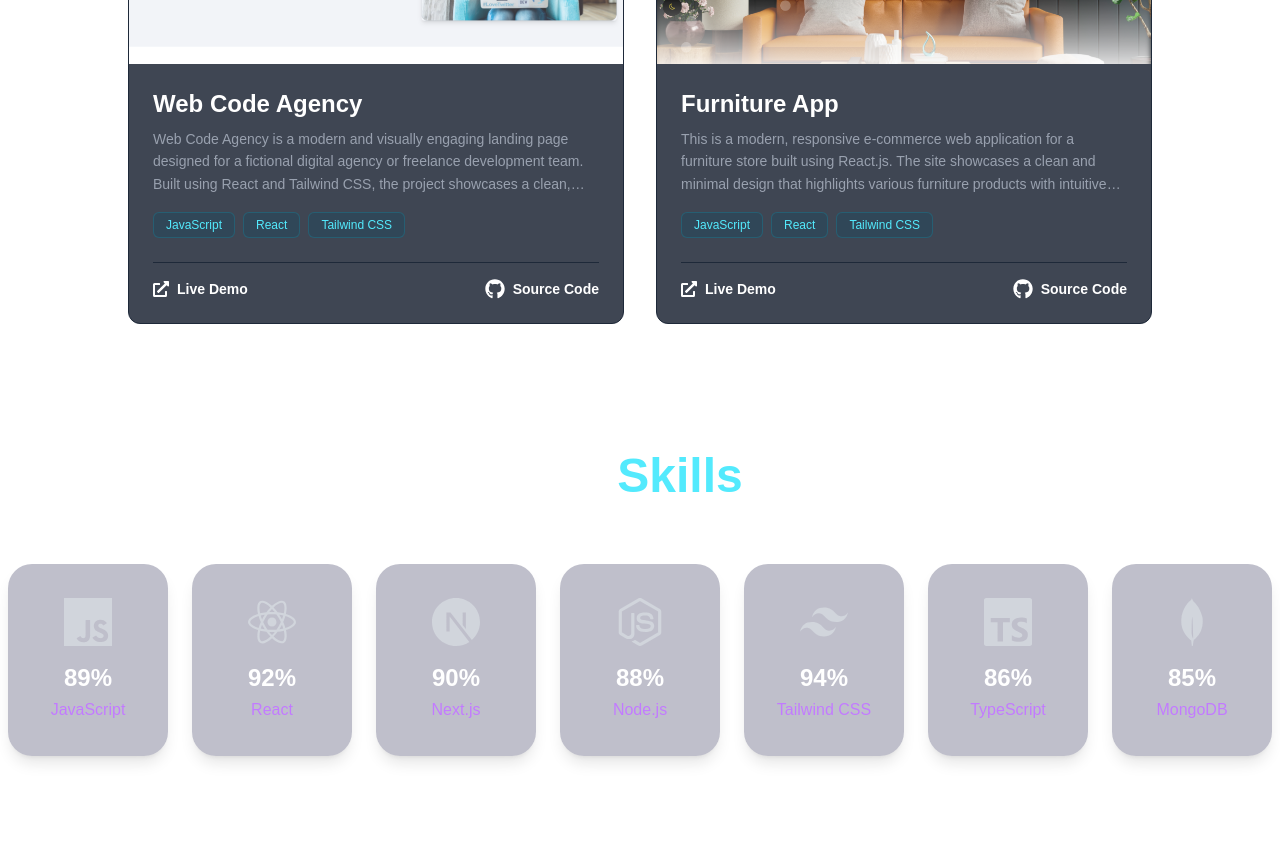
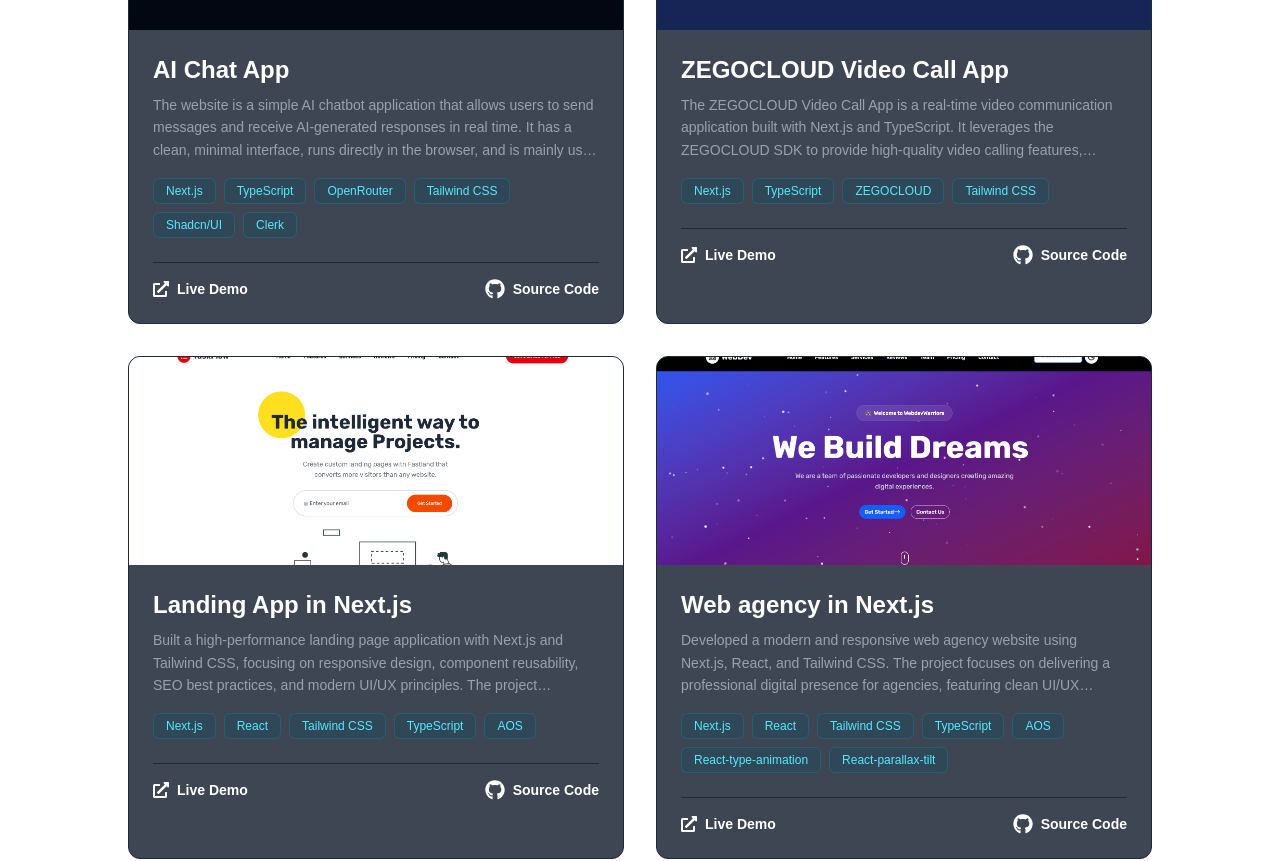
Before and after one commit to samimOsman754/samim-protfolio-next.js, a Next.js app: page / in a window 1280 px wide. Shown: the part 3980-4841 px from the top of the page. Built offline with nearby package versions, Linux system fonts and the light colour scheme.

Commit message:
Landing and Agency project added

```diff
--- a/constant/constant.ts
+++ b/constant/constant.ts
@@ -4,7 +4,10 @@ import NewsPortal from "@/public/images/NewsPortal.png";
 import FullStackBlogApp from "@/public/images/Full-Stack-Blog-App.png";
 import FurnitureApp from "@/public/images/PantoFurniture.png";
 import WebAgencyApp from "@/public/images/WebAgency.png";
+import LandingApp from "@/public/images/Landing-App.png";
+import NextWebAgency from "@/public/images/Next.js-Web-Agency.png";
 
+// Nav Links
 export const NavLinks = [
   {
     id: 1,
@@ -46,30 +49,24 @@ export const NavLinks = [
 export const ProjectsData = [
   {
     id: 1,
-    title: "AI Chat App",
+    title: "Web Code Agency",
     description:
-      "The website is a simple AI chatbot application that allows users to send messages and receive AI-generated responses in real time. It has a clean, minimal interface, runs directly in the browser, and is mainly used for learning, testing, or showcasing AI integration in web development.",
-    technologies: [
-      "Next.js",
-      "TypeScript",
-      "OpenRouter",
-      "Tailwind CSS",
-      "Shadcn/UI",
-      "Clerk",
-    ],
-    image: AiChatApp,
-    liveUrl: "https://ai-chat-app-six-chi.vercel.app/",
-    githubUrl: "https://github.com/samimOsman754/AI-Chat-App",
+      "Web Code Agency is a modern and visually engaging landing page designed for a fictional digital agency or freelance development team. Built using React and Tailwind CSS, the project showcases a clean, responsive, and mobile-friendly interface with smooth animations and structured sections.",
+    technologies: ["JavaScript", "React", "Tailwind CSS"],
+    image: WebAgencyApp,
+    liveUrl: "https://web-code-agency-one.vercel.app/",
+    githubUrl: "https://github.com/samimOsman754/web-code-agency",
   },
   {
     id: 2,
-    title: "ZEGOCLOUD Video Call App",
+    title: "Furniture App",
     description:
-      "The ZEGOCLOUD Video Call App is a real-time video communication application built with Next.js and TypeScript. It leverages the ZEGOCLOUD SDK to provide high-quality video calling features, including one-on-one and group calls. The app features a user-friendly interface styled with Tailwind CSS, allowing users to easily connect and communicate.",
-    technologies: ["Next.js", "TypeScript", "ZEGOCLOUD", "Tailwind CSS"],
-    image: ZegocloudApp,
-    liveUrl: "https://zegocloud-video-app.vercel.app/",
-    githubUrl: "https://github.com/samimOsman754/zegocloud_video_app",
+      "This is a modern, responsive e-commerce web application for a furniture store built using React.js. The site showcases a clean and minimal design that highlights various furniture products with intuitive navigation and user-friendly interactions.",
+    technologies: ["JavaScript", "React", "Tailwind CSS"],
+    image: FurnitureApp,
+    liveUrl: "https://furniture-site-react.vercel.app/",
+    githubUrl:
+      "https://github.com/samimOsman754/furniture-site-react/tree/main",
   },
   {
     id: 3,
@@ -100,27 +97,62 @@ export const ProjectsData = [
   },
   {
     id: 5,
-    title: "Web Code Agency",
+    title: "AI Chat App",
     description:
-      "Web Code Agency is a modern and visually engaging landing page designed for a fictional digital agency or freelance development team. Built using React and Tailwind CSS, the project showcases a clean, responsive, and mobile-friendly interface with smooth animations and structured sections.",
-    technologies: ["JavaScript", "React", "Tailwind CSS"],
-    image: WebAgencyApp,
-    liveUrl: "https://web-code-agency-one.vercel.app/",
-    githubUrl: "https://github.com/samimOsman754/web-code-agency",
+      "The website is a simple AI chatbot application that allows users to send messages and receive AI-generated responses in real time. It has a clean, minimal interface, runs directly in the browser, and is mainly used for learning, testing, or showcasing AI integration in web development.",
+    technologies: [
+      "Next.js",
+      "TypeScript",
+      "OpenRouter",
+      "Tailwind CSS",
+      "Shadcn/UI",
+      "Clerk",
+    ],
+    image: AiChatApp,
+    liveUrl: "https://ai-chat-app-six-chi.vercel.app/",
+    githubUrl: "https://github.com/samimOsman754/AI-Chat-App",
   },
   {
     id: 6,
-    title: "Furniture App",
+    title: "ZEGOCLOUD Video Call App",
     description:
-      "This is a modern, responsive e-commerce web application for a furniture store built using React.js. The site showcases a clean and minimal design that highlights various furniture products with intuitive navigation and user-friendly interactions.",
-    technologies: ["JavaScript", "React", "Tailwind CSS"],
-    image: FurnitureApp,
-    liveUrl: "https://furniture-site-react.vercel.app/",
-    githubUrl:
-      "https://github.com/samimOsman754/furniture-site-react/tree/main",
+      "The ZEGOCLOUD Video Call App is a real-time video communication application built with Next.js and TypeScript. It leverages the ZEGOCLOUD SDK to provide high-quality video calling features, including one-on-one and group calls. The app features a user-friendly interface styled with Tailwind CSS, allowing users to easily connect and communicate.",
+    technologies: ["Next.js", "TypeScript", "ZEGOCLOUD", "Tailwind CSS"],
+    image: ZegocloudApp,
+    liveUrl: "https://zegocloud-video-app.vercel.app/",
+    githubUrl: "https://github.com/samimOsman754/zegocloud_video_app",
+  },
+  {
+    id: 7,
+    title: "Landing App in Next.js",
+    description:
+      "Built a high-performance landing page application with Next.js and Tailwind CSS, focusing on responsive design, component reusability, SEO best practices, and modern UI/UX principles. The project demonstrates proficiency in front-end development, performance optimization, and scalable web application architecture.",
+    technologies: ["Next.js", "React", "Tailwind CSS", "TypeScript", "AOS"],
+    image: LandingApp,
+    liveUrl: "https://next-landing-app.vercel.app/",
+    githubUrl: "https://github.com/samimOsman754/next-landing-app",
+  },
+  {
+    id: 8,
+    title: "Web agency in Next.js",
+    description:
+      "Developed a modern and responsive web agency website using Next.js, React, and Tailwind CSS. The project focuses on delivering a professional digital presence for agencies, featuring clean UI/UX design, fast performance, SEO-friendly architecture, and mobile-first responsiveness. Leveraging Next.js capabilities such as optimized routing and server-side rendering, the website ensures improved user experience and search engine visibility. The platform includes service showcases, project portfolios, client engagement sections, and a scalable component-based architecture for easy maintenance and future expansion.",
+    technologies: [
+      "Next.js",
+      "React",
+      "Tailwind CSS",
+      "TypeScript",
+      "AOS",
+      "React-type-animation",
+      "React-parallax-tilt",
+    ],
+    image: NextWebAgency,
+    liveUrl: "https://next-js-web-agency.vercel.app/",
+    githubUrl: "https://github.com/samimOsman754/next.js-web-agency",
   },
 ];
 
+// Contact section
 export const ContactInfo = {
   phone: "+8801637657587",
   email: "samimosman812@gmail.com",
@@ -130,6 +162,7 @@ export const ContactInfo = {
     "Let's have a conversation about how I can help move your project forward.",
 };
 
+// Socile Link
 export const SocialLinks = [
   {
     id: 1,
```
Also changed, not shown: public/images/Landing-App.png (added), public/images/Next.js-Web-Agency.png (added).
